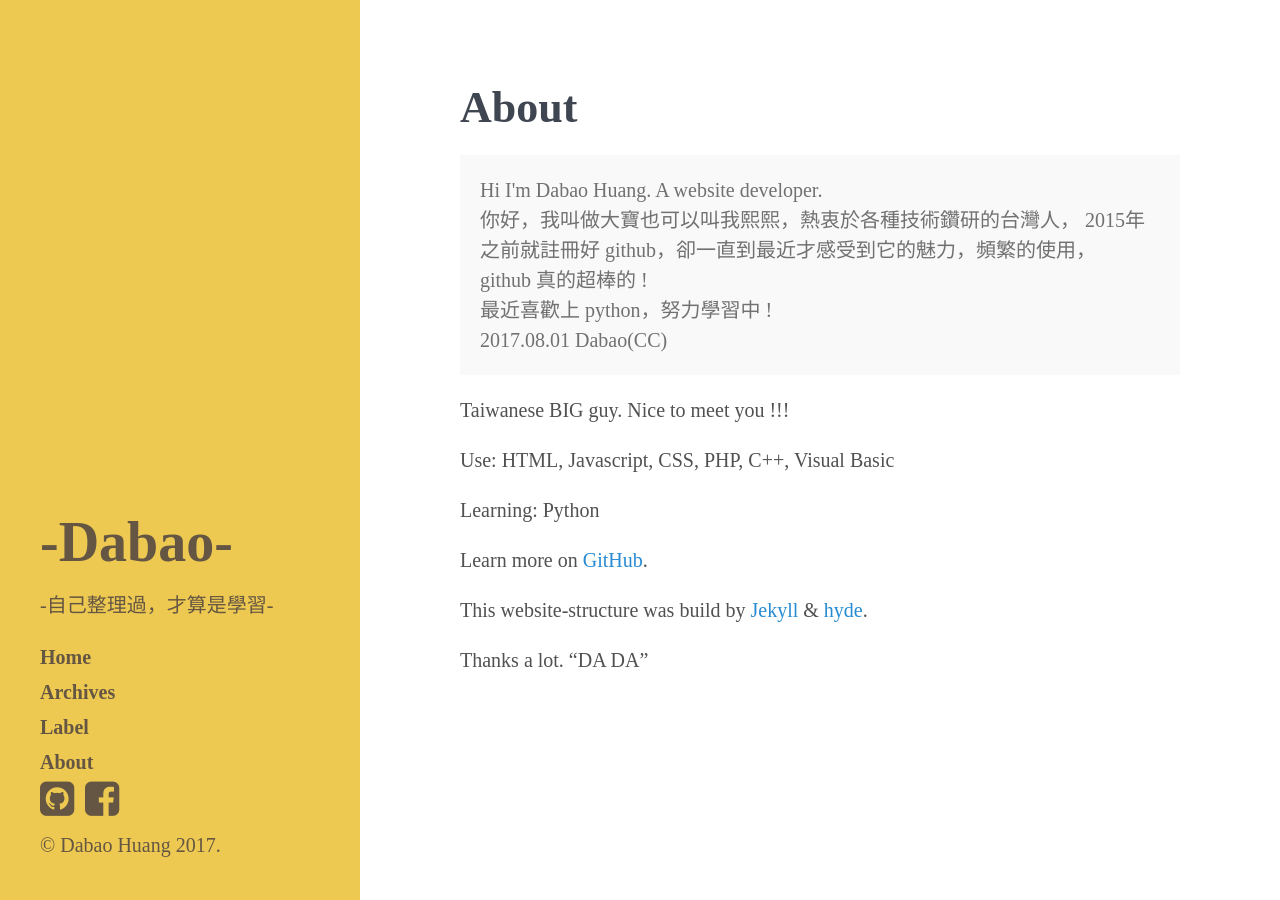
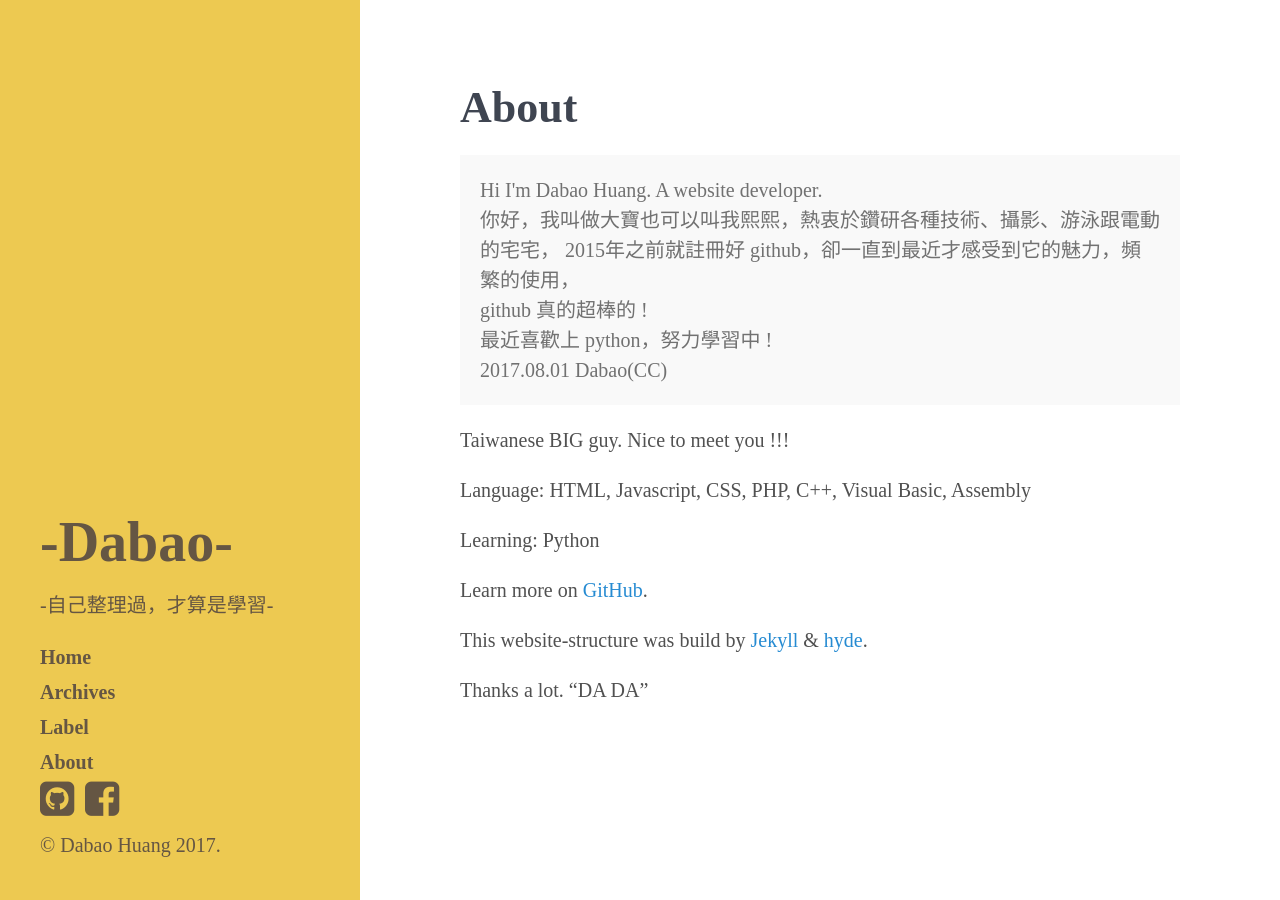
Before and after one commit to DabaoHuang/dabaohuang.github.io, a Jekyll site: the page built from about.md, in a window 1280 px wide. Built offline with Jekyll 4.4.1, drawn with Linux system fonts in a browser that asks for light colours.

Commit message:
custom.css update

```diff
--- a/_includes/sidebar.html
+++ b/_includes/sidebar.html
@@ -1,3 +1,11 @@
+<div class="mobile-sidebar">
+  <span onclick="">
+    <i class="fa fa-bars" aria-hidden="true"></i>
+  </span>
+
+
+</div>
+
 <div class="sidebar">
   <div class="container sidebar-sticky">
 
--- a/about.md
+++ b/about.md
@@ -6,7 +6,7 @@
 <p class="message">
     Hi I'm Dabao Huang. A website developer.
     <br>
-    你好，我叫做大寶也可以叫我熙熙，熱衷於各種技術鑽研的台灣人，
+    你好，我叫做大寶也可以叫我熙熙，熱衷於鑽研各種技術、攝影、游泳跟電動的宅宅，
     2015年之前就註冊好 github，卻一直到最近才感受到它的魅力，頻繁的使用，
     <br>
     github 真的超棒的 !
@@ -18,7 +18,7 @@
 
 Taiwanese BIG guy. Nice to meet you !!!
 
-Use: HTML, Javascript, CSS, PHP, C++, Visual Basic
+Language: HTML, Javascript, CSS, PHP, C++, Visual Basic, Assembly
 
 Learning: Python
 
```
Also changed, not shown: public/css/custom.min.css.
